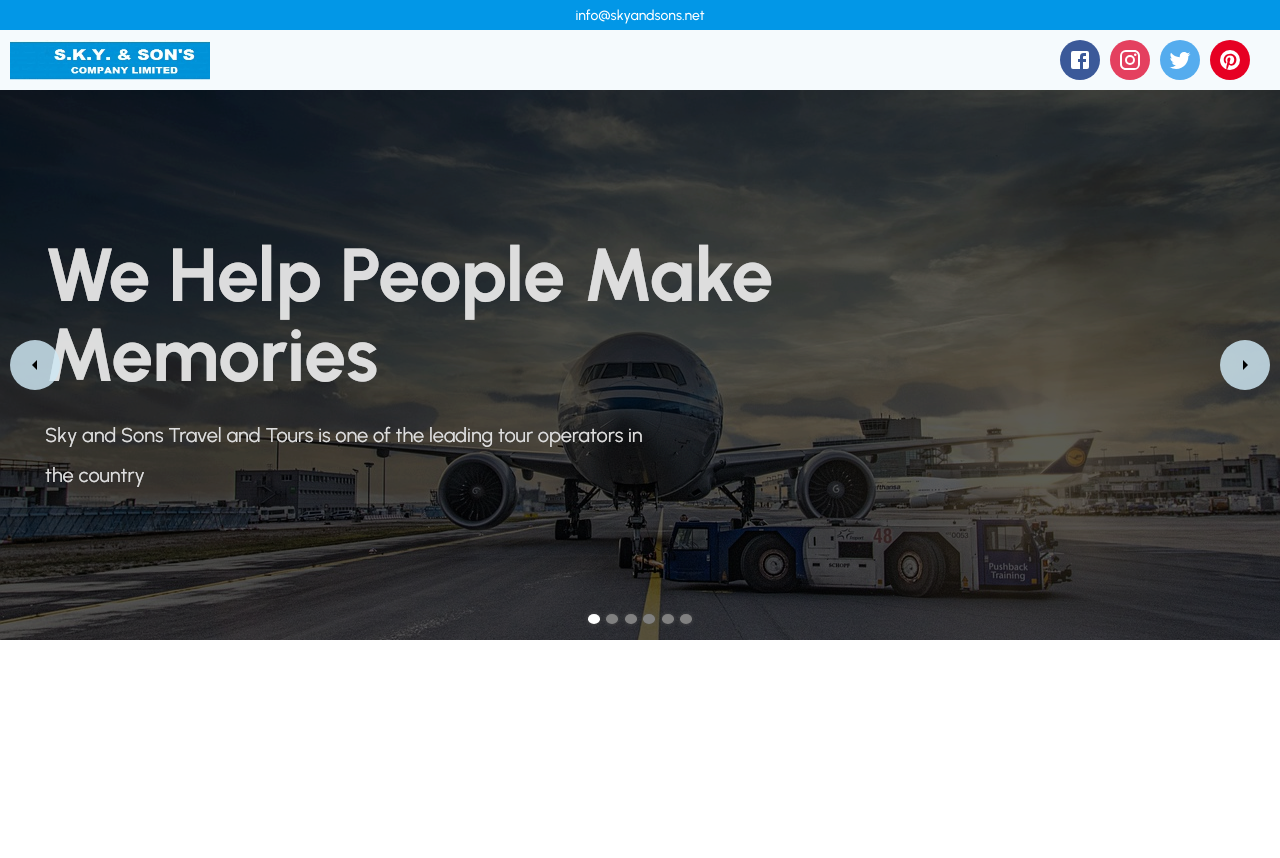
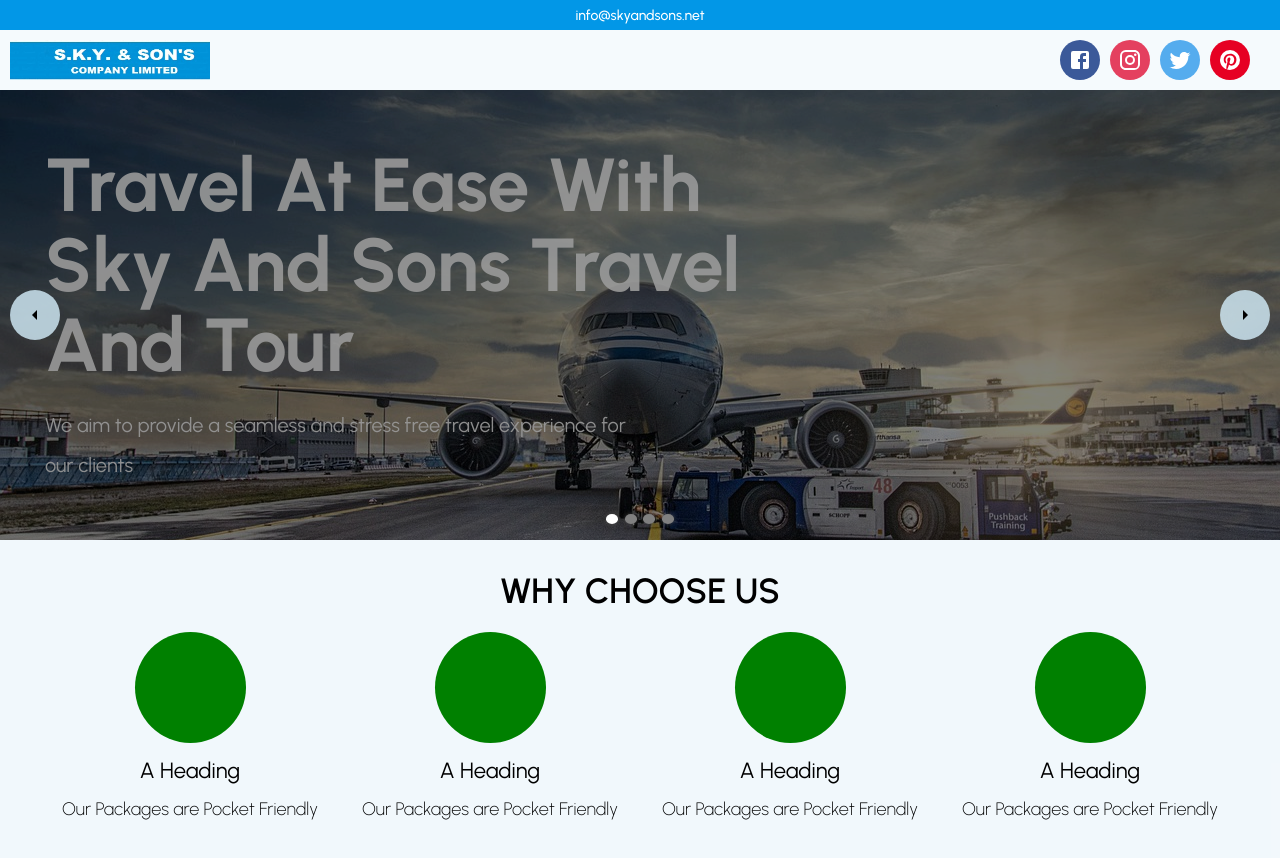
Before and after one commit to ckhobhey104/skyandsons, a React (Create React App) app: page / in a window 1280 px wide. Shown: the top 858 px of the page. Before the commit the page ends 800 px from the top, so only its background shows below. Built offline with nearby package versions, Linux system fonts and the light colour scheme.

Commit message:
Inital Why Choose Us component work on

```diff
--- a/src/components/Card.jsx
+++ b/src/components/Card.jsx
@@ -67,7 +67,6 @@ const Card = (props) => {
         </Top>
         <Middle>{props.text}</Middle>
       </Container>
-      ;
       <Info />
     </Wrapper>
   );
--- a/src/components/TravelSlider.jsx
+++ b/src/components/TravelSlider.jsx
@@ -5,7 +5,7 @@ import { travelSliderImages as data } from "./../data";
 
 const Container = styled.div`
   width: 100vw;
-  height: 550px;
+  height: 450px;
   display: flex;
   justify-content: center;
   align-items: center;
@@ -61,7 +61,7 @@ const DescContainer = styled.div`
   bottom: 0;
   display: flex;
   flex-direction: column;
-  justify-content: center; */
+  justify-content: center;
 `;
 
 const TopDesc = styled.div`
@@ -69,23 +69,25 @@ const TopDesc = styled.div`
   padding: 10px 20px;
   font-size: 75px;
   font-weight: 700;
-  color: rgba(255, 255, 255, 0.5);
+  color: rgba(255, 255, 255, 0.9);
   text-decoration: none;
   line-height: 80px;
   margin-left: 25px;
+  display: ${(props) => props.show === "slide-hidden" && "none"};
+  transition: opacity 0.7s ease-in-out;
+  animation: ${(props) => (props.show ? fadeIn : "none")} 1s ease-in-out;
 `;
 const MiddleDesc = styled.div`
   width: 600px;
   line-height: 40px;
   font-weight: 400;
-  color: rgba(255, 255, 255, 0.5);
+  color: rgba(255, 255, 255, 0.9);
   font-size: 20px;
   padding: 10px 20px;
   margin-left: 25px;
-  /* transform-origin: 50% 50%;
-  opacity: 1;
-  transform: translate(0px, 0px);
-  visibility: visible; */
+  display: ${(props) => props.show === "slide-hidden" && "none"};
+  transition: opacity 0.7s ease-in-out;
+  animation: ${(props) => (props.show ? fadeIn : "none")} 1.5s ease-in-out;
 `;
 
 const IndicatorContainer = styled.span`
@@ -117,6 +119,7 @@ const TravelSlider = () => {
   const prevSlide = () => {
     setSlide(slide === 0 ? data.length - 1 : slide - 1);
   };
+  console.log(data);
   return (
     <Container>
       <Arrow direction="left" onClick={prevSlide}>
@@ -125,10 +128,11 @@ const TravelSlider = () => {
       {data.map((item, idx) => (
         <React.Fragment key={idx}>
           <DescContainer>
-            <TopDesc>We Help People Make Memories</TopDesc>
-            <MiddleDesc>
-              Sky and Sons Travel and Tours is one of the leading tour operators
-              in the country
+            <TopDesc show={slide === idx ? "slide" : "slide-hidden"}>
+              {item.main_msg}
+            </TopDesc>
+            <MiddleDesc show={slide === idx ? "slide" : "slide-hidden"}>
+              {item.sub_msg}
             </MiddleDesc>
           </DescContainer>
           <Image
--- /dev/null
+++ b/src/components/TravelWhyChooseUs.jsx
@@ -0,0 +1,48 @@
+import styled from "styled-components";
+import Widget from "./Widget";
+
+const Wrapper = styled.div`
+  background: #edf6fbbc;
+  width: 100vw;
+  /* color: #333; */
+`;
+
+const Container = styled.div`
+  display: flex;
+  flex-direction: column;
+  padding: 20px;
+  align-items: center;
+  justify-content: center;
+`;
+
+const Title = styled.h1`
+  font-size: 35px;
+  padding: 10px 0px 0px 0px;
+  text-align: center;
+  font-weight: 600;
+  cursor: default !important;
+`;
+const WidgetContainer = styled.div`
+  padding: 20px;
+  display: flex;
+  align-items: center;
+  justify-content: center;
+`;
+
+const TravelWhyChooseUs = () => {
+  return (
+    <Wrapper>
+      <Container>
+        <Title>WHY CHOOSE US</Title>
+        <WidgetContainer>
+          <Widget />
+          <Widget />
+          <Widget />
+          <Widget />
+        </WidgetContainer>
+      </Container>
+    </Wrapper>
+  );
+};
+
+export default TravelWhyChooseUs;
--- /dev/null
+++ b/src/components/Widget.jsx
@@ -0,0 +1,56 @@
+import styled from "styled-components";
+const Wrapper = styled.div`
+  flex: 1;
+  width: 300px;
+  height: 290px;
+  /* border: 1px solid red; */
+`;
+const Top = styled.div`
+  display: flex;
+  justify-content: center;
+  align-items: center;
+  /* padding: 10px; */
+`;
+const TopIcon = styled.div`
+  width: 111px;
+  height: 111px;
+  border-radius: 50%;
+  color: white;
+  background-color: green;
+  display: flex;
+  justify-content: center;
+  align-items: center;
+`;
+const Middle = styled.div`
+  /* margin: 0 5px 5px 5px 5px; */
+  display: flex;
+  flex-direction: column;
+  padding: 0 10px 10px 10px;
+`;
+const MiddleHeading = styled.h3`
+  font-size: 22px;
+  font-weight: 400;
+  text-align: center;
+  margin: 14px 14px;
+`;
+const MiddleContent = styled.p`
+  font-size: 18px;
+  font-weight: 200;
+  text-align: center;
+`;
+
+const Widget = () => {
+  return (
+    <Wrapper>
+      <Top>
+        <TopIcon></TopIcon>
+      </Top>
+      <Middle>
+        <MiddleHeading>A Heading</MiddleHeading>
+        <MiddleContent>Our Packages are Pocket Friendly</MiddleContent>
+      </Middle>
+    </Wrapper>
+  );
+};
+
+export default Widget;
--- a/src/data.js
+++ b/src/data.js
@@ -24,9 +24,9 @@ import register_img1 from "./images/register/1.jpg";
 import login_img1 from "./images/login/1.jpg";
 
 // TRAVEL AND TOUR IMAGE IMPORTS
-import polynesia from "./images/travel/polynesia.jpg";
+// import polynesia from "./images/travel/polynesia.jpg";
 // import panorama from "./images/travel/panorama.jpg";
-import bora_bora from "./images/travel/bora_bora.jpg";
+// import bora_bora from "./images/travel/bora_bora.jpg";
 import lady_visa from "./images/travel/lady_visa.jpg";
 import zanzibar from "./images/travel/zanzibar.jpg";
 import kid_passport from "./images/travel/kid_passport.jpg";
@@ -193,25 +193,36 @@ export const travelSliderImages = [
   {
     img: airplane,
     alt: "airplane",
+    main_msg: "Travel At Ease With Sky And Sons Travel And Tour",
+    sub_msg:
+      "We aim  to provide a seamless and stress free travel experience for our clients",
   },
   {
     img: zanzibar,
     alt: "zanzibar",
+    main_msg: "We Help People Make Memories",
+    sub_msg:
+      "Sky and Sons Travel And Tour is one of the leading tour operators in the Ghana.",
   },
   {
     img: kid_passport,
     alt: "kid_passport",
+    main_msg: "We Assist Our Customers To Acquire Their Visas and Permits",
+    sub_msg: "Work Permit, Study Permit, Students Visas ",
   },
   {
     img: lady_visa,
     alt: "lady_visa",
+    main_msg: "We Offer Comprehensive Travel and Visa Processing Services",
+    sub_msg:
+      "With a dedicated team we are poised to revolutionize the travel and visa processing industry in Ghana. ",
   },
-  {
-    img: polynesia,
-    alt: "polynesia",
-  },
-  {
-    img: bora_bora,
-    alt: "bora_bora",
-  },
+  // {
+  //   img: polynesia,
+  //   alt: "polynesia",
+  // },
+  // {
+  //   img: bora_bora,
+  //   alt: "bora_bora",
+  // },
 ];
--- a/src/pages/TravelAndTour.jsx
+++ b/src/pages/TravelAndTour.jsx
@@ -2,6 +2,7 @@ import styled from "styled-components";
 import Announcement from "../components/Announcement";
 import TravelNav from "../components/TravelNav";
 import TravelSlider from "../components/TravelSlider";
+import TravelWhyChooseUs from "../components/TravelWhyChooseUs";
 
 const Container = styled.div``;
 
@@ -11,6 +12,7 @@ const TravelAndTour = () => {
       <Announcement />
       <TravelNav />
       <TravelSlider />
+      <TravelWhyChooseUs />
     </Container>
   );
 };
```
Also changed, not shown: src/components/TravelNav.jsx (+0 -37 lines).
